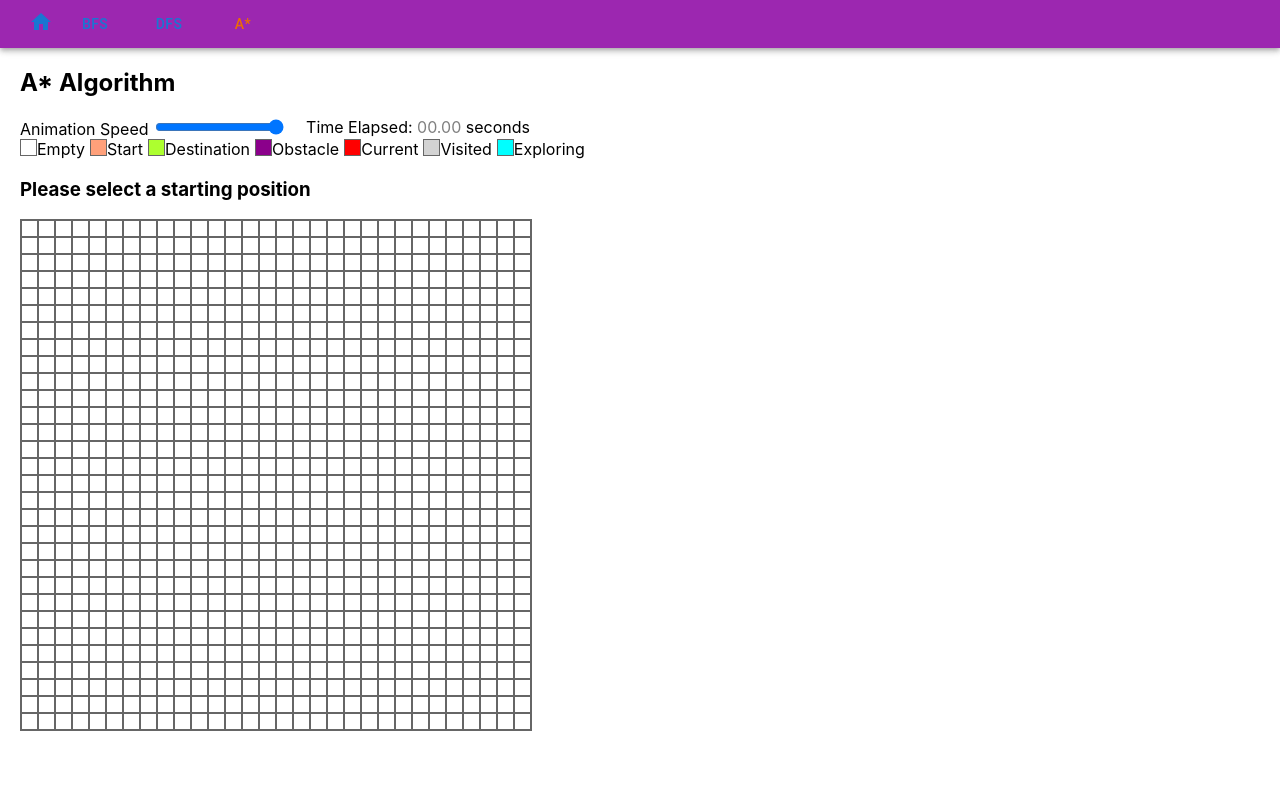
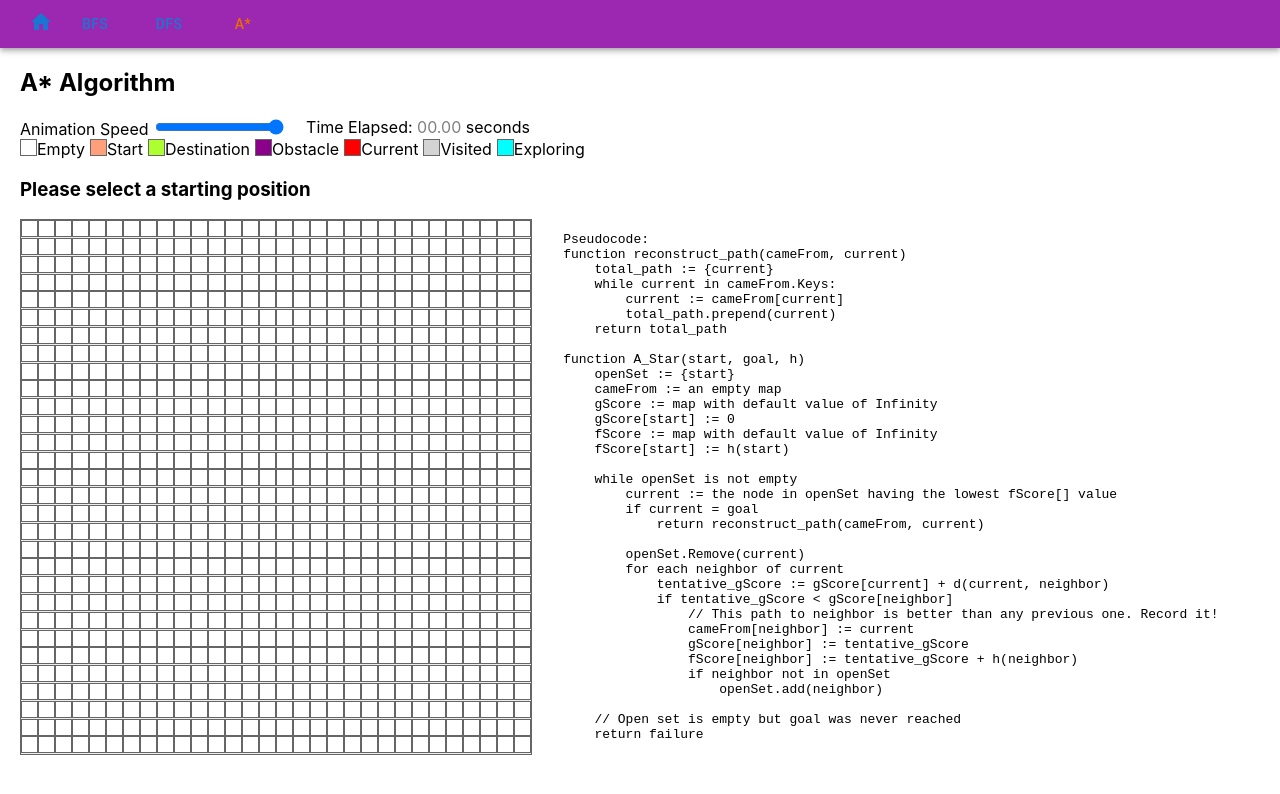
Before and after one commit to lwy123177/lwy123177.github.io, a React (Create React App) app: page /astar in a window 1280 px wide. Shown: the top 794 px of the page. Built offline with nearby package versions, Linux system fonts and the light colour scheme.

Commit message:
Update pseudocode CodeBlock for A*

```diff
--- /dev/null
+++ b/src/algorithm/AStarCode.ts
@@ -0,0 +1,34 @@
+export default `    Pseudocode:
+    function reconstruct_path(cameFrom, current)
+        total_path := {current}
+        while current in cameFrom.Keys:
+            current := cameFrom[current]
+            total_path.prepend(current)
+        return total_path
+
+    function A_Star(start, goal, h)
+        openSet := {start}
+        cameFrom := an empty map
+        gScore := map with default value of Infinity
+        gScore[start] := 0
+        fScore := map with default value of Infinity
+        fScore[start] := h(start)
+
+        while openSet is not empty
+            current := the node in openSet having the lowest fScore[] value
+            if current = goal
+                return reconstruct_path(cameFrom, current)
+
+            openSet.Remove(current)
+            for each neighbor of current
+                tentative_gScore := gScore[current] + d(current, neighbor)
+                if tentative_gScore < gScore[neighbor]
+                    // This path to neighbor is better than any previous one. Record it!
+                    cameFrom[neighbor] := current
+                    gScore[neighbor] := tentative_gScore
+                    fScore[neighbor] := tentative_gScore + h(neighbor)
+                    if neighbor not in openSet
+                        openSet.add(neighbor)
+
+        // Open set is empty but goal was never reached
+        return failure`
--- a/src/components/AStar.tsx
+++ b/src/components/AStar.tsx
@@ -2,7 +2,6 @@ import Grid from "./Grid";
 import { useContext, useRef } from "react";
 import { GridContext } from "../store/GridContext";
 import { MinHeap } from "../util/MinHeap";
-import CodeMirror from "@uiw/react-codemirror";
 import classes from "./AStar.module.css";
 
 const AStar = () => {
@@ -99,7 +98,6 @@ const AStar = () => {
     <div className={classes["astar-page"]}>
       <h2>A* Algorithm</h2>
       <Grid search={search} speedRef={speedRef} />
-      {/* <CodeMirror value="console.log('hello')" /> */}
     </div>
   );
 };
--- /dev/null
+++ b/src/components/CodeBlock.tsx
@@ -0,0 +1,4 @@
+const CodeBlock: React.FC<{ value: string }> = (props) => {
+  return <pre>{props.value}</pre>;
+};
+export default CodeBlock;
--- a/src/components/Grid.tsx
+++ b/src/components/Grid.tsx
@@ -4,6 +4,8 @@ import React, { useContext, useState, useEffect } from "react";
 import { GridContext } from "../store/GridContext";
 import { Button } from "@mui/material";
 import { State } from "../store/GridContext";
+import CodeBlock from "./CodeBlock";
+import AStarCode from "../algorithm/AStarCode";
 
 const Label: React.FC<{ name: string }> = (props) => {
   const gridContext = useContext(GridContext);
@@ -163,8 +165,9 @@ const Grid: React.FC<{
         <Label name={"Exploring"} />
       </div>
       {getInstruction(gridContext.state)}
+      <div className={utils["flex-container"]}>
         <div
-        className={classes["div-table"]}
+          className={`${classes["div-table"]} ${utils["flex-child"]}`}
           onMouseDown={() => setIsMouseDown(true)}
           onMouseUp={() => setIsMouseDown(false)}
         >
@@ -186,6 +189,10 @@ const Grid: React.FC<{
             </div>
           ))}
         </div>
+        <div>
+          <CodeBlock value={AStarCode} />
+        </div>
+      </div>
     </div>
   );
 };
--- a/src/util/Util.module.css
+++ b/src/util/Util.module.css
@@ -1,3 +1,6 @@
+.flex-container {
+  display: flex;
+}
 .hidden {
   visibility: hidden;
 }
```
Lines whose indentation alone changed are shown as unchanged.
